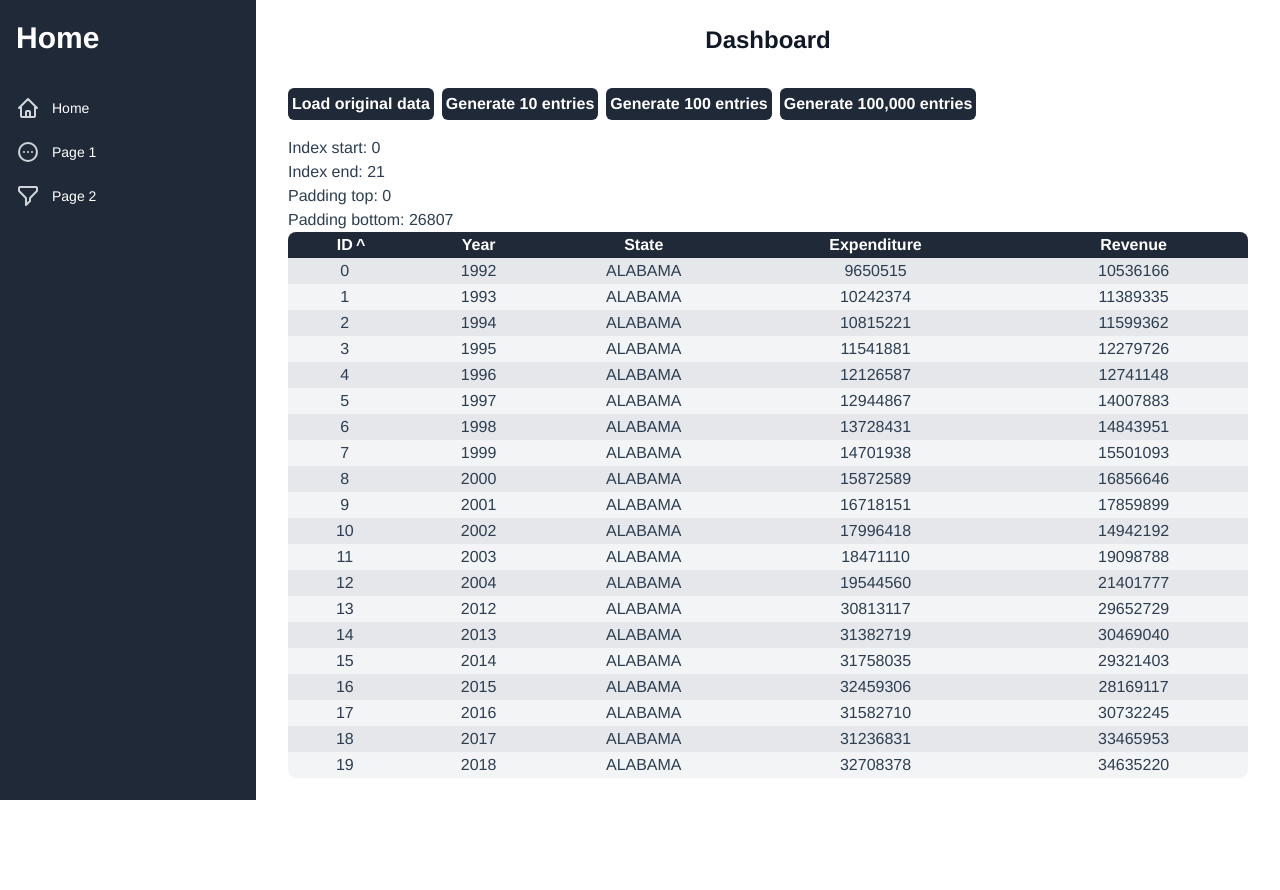
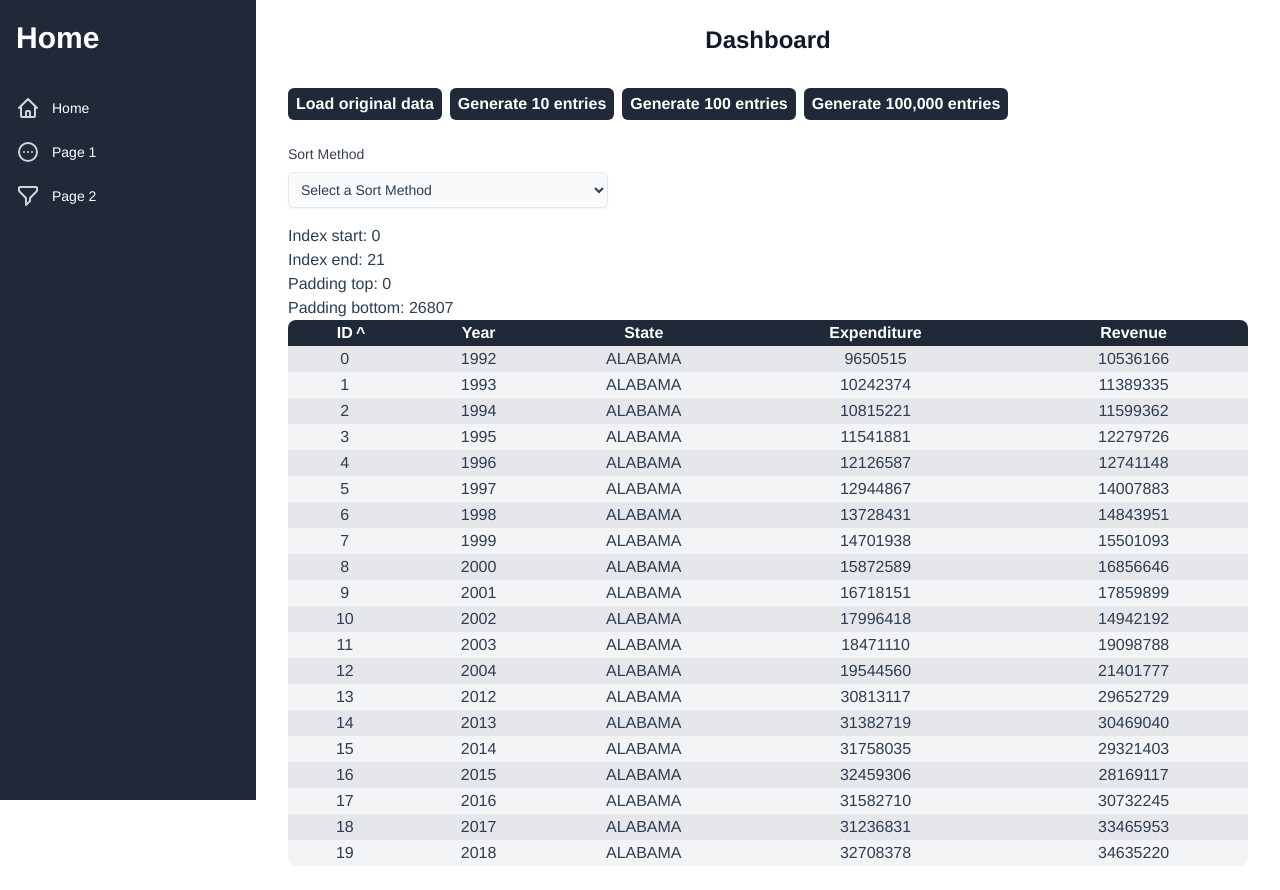
Before and after one commit to Exanite/DsaProject, a Vue app: page /#/ in a window 1280 px wide. Before the commit the page ends 802 px from the top, so only its background shows below. Built offline with nearby package versions, Linux system fonts and the light colour scheme.

Commit message:
prep for different sort methods

```diff
--- a/src/App.vue
+++ b/src/App.vue
@@ -56,13 +56,7 @@
         <!-- Main -->
         <main class="flex-1">
           <div class="py-6">
-            <div class="max-w-7xl mx-auto px-4 sm:px-6 lg:px-8">
-              <h1 class="text-center text-2xl font-semibold text-gray-900">Dashboard</h1>
-            </div>
-            <div class="max-w-7xl mx-auto px-4 sm:px-6 md:px-8">
-              <div class="py-4"></div>
-              <router-view/>
-            </div>
+            <router-view></router-view>
           </div>
         </main>
       </div>
--- a/src/pages/AboutPage.vue
+++ b/src/pages/AboutPage.vue
@@ -1,6 +1,8 @@
 <template>
   <div class="about">
-    <Dashboard></Dashboard>
+    <div class="max-w-7xl mx-auto px-4 sm:px-6 lg:px-8">
+      <h1 class="text-center text-2xl font-semibold text-gray-900">About Page</h1>
+    </div>
   </div>
 </template>
 
--- a/src/pages/HomePage.vue
+++ b/src/pages/HomePage.vue
@@ -1,16 +1,30 @@
 <template>
-  <div class="pb-4 flex flex-row space-x-2">
-    <button class="bg-gray-800 rounded-md text-white font-bold p-1" v-on:click="loadOriginalData()">Load original data</button>
-    <button class="bg-gray-800 rounded-md text-white font-bold p-1" v-on:click="generateData(10)">Generate 10 entries</button>
-    <button class="bg-gray-800 rounded-md text-white font-bold p-1" v-on:click="generateData(100)">Generate 100 entries</button>
-    <button class="bg-gray-800 rounded-md text-white font-bold p-1" v-on:click="generateData(100000)">Generate 100,000 entries</button>
+  <div class="max-w-7xl mx-auto px-4 sm:px-6 lg:px-8">
+    <h1 class="text-center text-2xl font-semibold text-gray-900">Dashboard</h1>
   </div>
-  <FinanceDataTable :data="data"/>
+  <div class="max-w-7xl mx-auto px-4 sm:px-6 md:px-8">
+    <div class="pt-8 pb-4 flex flex-row space-x-2">
+      <button class="bg-gray-800 rounded-md text-white font-bold py-1 px-2" v-on:click="loadOriginalData()">Load original data</button>
+      <button class="bg-gray-800 rounded-md text-white font-bold py-1 px-2" v-on:click="generateData(10)">Generate 10 entries</button>
+      <button class="bg-gray-800 rounded-md text-white font-bold py-1 px-2" v-on:click="generateData(100)">Generate 100 entries</button>
+      <button class="bg-gray-800 rounded-md text-white font-bold py-1 px-2" v-on:click="generateData(100000)">Generate 100,000 entries</button>
+    </div>
+          <label for="sortMethod" class="block text-sm font-medium text-gray-700 sm:py-2"> Sort Method </label>
+          <div class="mt-1 mb-4 sm:mt-0 sm:col-span-2">
+            <select v-model="sortMethod" @change="sortData(sortMethod)" id="sortMethod" name="sortMethod" class="max-w-lg p-2 block bg-gray-50 border border-gray-200 w-full shadow-sm sm:max-w-xs sm:text-sm rounded-md">
+              <option default value="">Select a Sort Method</option>
+              <option value="merge">Merge Sort</option>
+              <option value="quick">Quick Sort</option>
+              <option value="insertion">Insertion Sort</option>
+              <option value="bubble">Bubble Sort</option>
+            </select>
+          </div>
+    <FinanceDataTable :data="data"/>
+  </div>
 </template>
 
 <script lang="ts">
   import FinanceDataTable from "@/components/FinanceDataTable.vue";
-  import HelloWorld from "@/components/HelloWorld.vue";
   import { DataGenerator } from "@/data/DataGenerator";
   import { getFinanceData } from "@/data/FinanceData";
   import { defineComponent, ref } from "vue";
@@ -19,8 +33,7 @@
     name: "HomePage",
     components: {
       FinanceDataTable,
-      HelloWorld,
-    },
+          },
     setup() {
       const data = ref(getFinanceData());
 
@@ -34,11 +47,21 @@
         data.value = generator.generateCollection(count);
       };
 
+      const sortData = (method: string) => {
+        console.log("Sort method changed to " + method);
+      };
+
       return {
         data: data,
-        loadOriginalData: loadOriginalData,
-        generateData: generateData,
+        loadOriginalData,
+        generateData,
+        sortData
       };
     },
+    data() {
+    return {
+      sortMethod: "",
+    }
+  }
   });
 </script>
```
